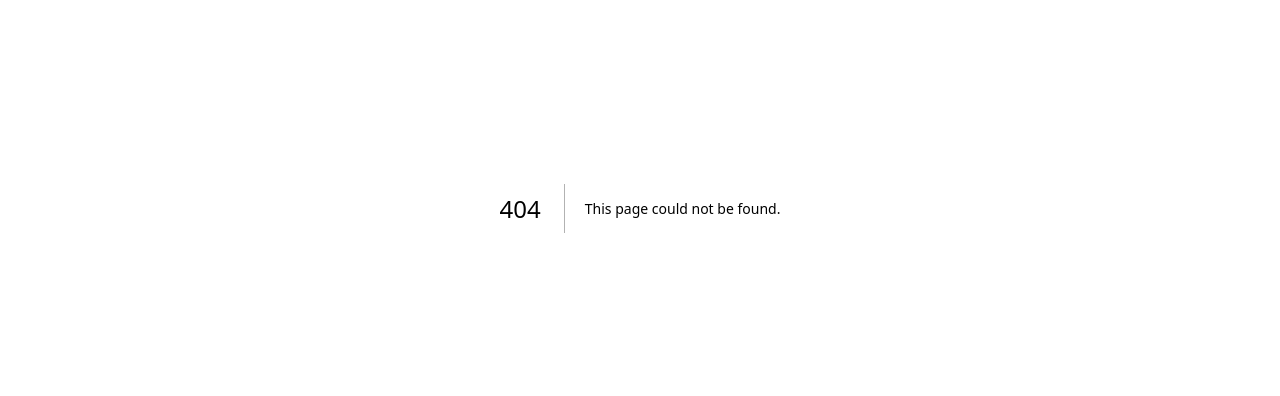
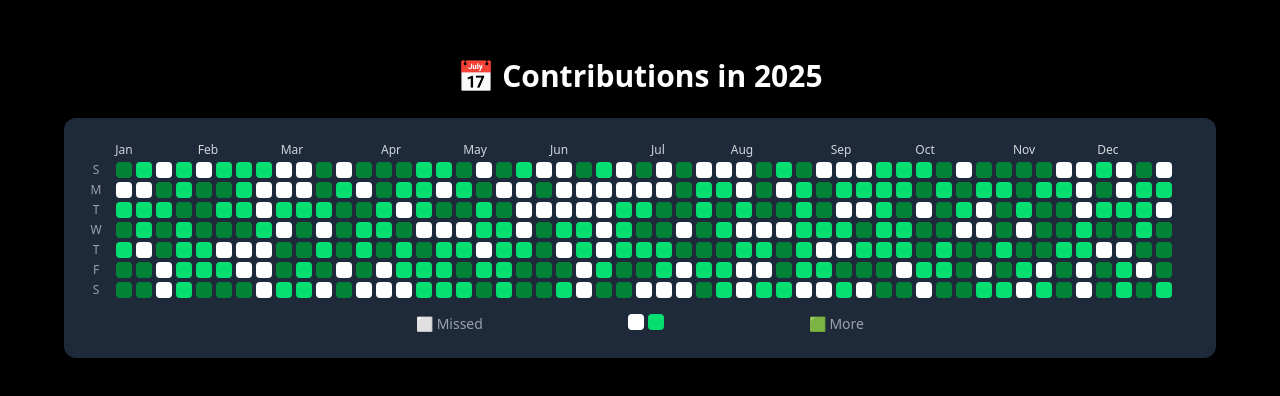
Before and after one commit to Adarsh1826/bot-fe, a Next.js app: page /Grid in a window 1280 px wide. Before the commit this address had no page. Shown: the part 192-588 px from the top of the page. Built offline with nearby package versions, Linux system fonts and the light colour scheme.

Commit message:
Add contributionGrid

```diff
--- /dev/null
+++ b/app/Grid/page.jsx
@@ -0,0 +1,11 @@
+'use client';
+
+import ContributionGrid from '@/components/boards/ContributionGrid';
+
+export default function Page() {
+  return (
+    <main className="flex justify-center bg-black min-h-screen">
+      <ContributionGrid />
+    </main>
+  );
+}
--- /dev/null
+++ b/components/boards/ContributionGrid.tsx
@@ -0,0 +1,123 @@
+'use client';
+
+import React from "react";
+
+const daysOfWeek: string[] = ["S", "M", "T", "W", "T", "F", "S"];
+const totalDays = 371;
+
+const generateYearData = (): number[] =>
+  Array(totalDays)
+    .fill(0)
+    .map(() => Math.floor(Math.random() * 3));
+
+const getColor = (level: number): string => {
+  switch (level) {
+    case 1:
+      return "bg-white";
+    case 2:
+      return "bg-green-400";
+    default:
+      return "bg-green-700";
+  }
+};
+
+type MonthLabel = {
+  name: string;
+  week: number;
+};
+
+const monthLabels: MonthLabel[] = [
+  { name: "Jan", week: 0 },
+  { name: "Feb", week: 4 },
+  { name: "Mar", week: 8 },
+  { name: "Apr", week: 13 },
+  { name: "May", week: 17 },
+  { name: "Jun", week: 21 },
+  { name: "Jul", week: 26 },
+  { name: "Aug", week: 30 },
+  { name: "Sep", week: 35 },
+  { name: "Oct", week: 39 },
+  { name: "Nov", week: 44 },
+  { name: "Dec", week: 48 },
+];
+
+const ContributionGrid: React.FC = () => {
+  const data: number[] = generateYearData();
+
+  // Break into weekly arrays
+  const weeks: number[][] = [];
+  for (let i = 0; i < totalDays; i += 7) {
+    weeks.push(data.slice(i, i + 7));
+  }
+
+  const currentYear: number = new Date().getFullYear();
+
+  return (
+    <div className="h-screen w-full bg-black flex justify-center items-center text-white px-4">
+      <div className="w-full max-w-6xl">
+        <h1 className="text-3xl font-bold text-center mb-6">
+          📅 Contributions in {currentYear}
+        </h1>
+
+        <div className="rounded-xl bg-gray-800 p-6 shadow-lg overflow-x-auto">
+          {/* Month Labels */}
+          <div className="flex text-xs text-gray-300 pl-6 mb-1">
+            {monthLabels.map((month, index) => (
+              <div
+                key={index}
+                className="text-center"
+                style={{
+                  minWidth: "24px",
+                  marginLeft:
+                    index === 0
+                      ? `${month.week * 15}px`
+                      : `${(month.week - monthLabels[index - 1].week) * 15}px`,
+                }}
+              >
+                {month.name}
+              </div>
+            ))}
+          </div>
+
+          {/* Grid container */}
+          <div className="flex gap-1">
+            {/* Weekday Labels */}
+            <div className="flex flex-col justify-between mr-2 text-xs text-gray-400">
+              {daysOfWeek.map((day, idx) => (
+                <div key={idx} className="h-4 w-4 text-center">{day}</div>
+              ))}
+            </div>
+
+            {/* Contributions grid */}
+            {weeks.map((week, weekIdx) => (
+              <div key={weekIdx} className="flex flex-col gap-1">
+                {week.map((level, dayIdx) => (
+                  <div
+                    key={dayIdx}
+                    className={`w-4 h-4 rounded ${getColor(level)}`}
+                  />
+                ))}
+              </div>
+            ))}
+          </div>
+
+          {/* Legend */}
+          <div className="mt-4 flex justify-between text-sm text-gray-400 max-w-md mx-auto">
+            <span>⬜ Missed</span>
+            <div className="flex gap-1">
+              {[1, 2].map((level) => (
+                <div
+                  key={level}
+                  className={`w-4 h-4 rounded ${getColor(level)}`}
+                />
+              ))}
+            </div>
+            <span>🟩 More</span>
+          </div>
+        </div>
+      </div>
+    </div>
+  );
+};
+
+export default ContributionGrid;
```
